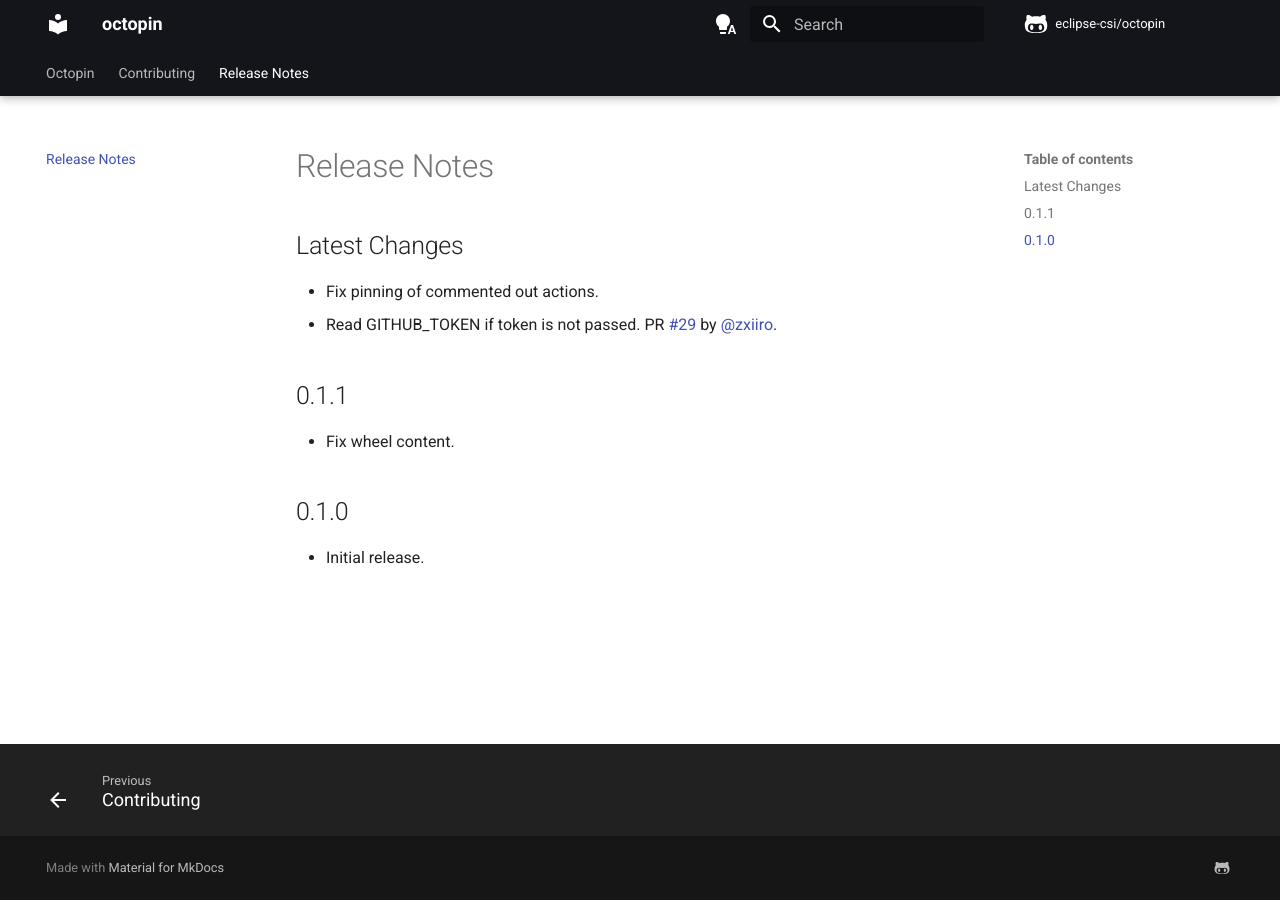
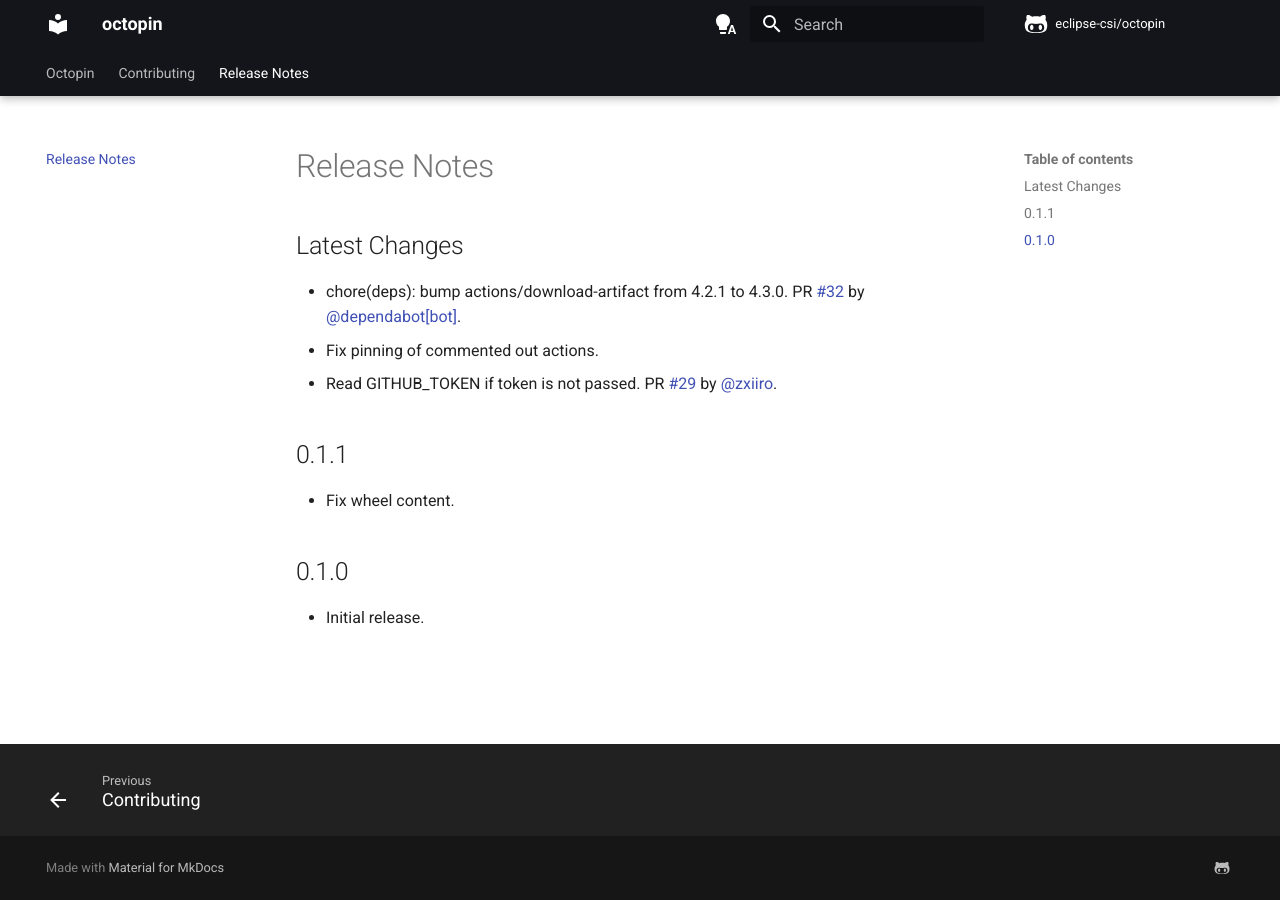
Before and after one commit to eclipse-csi/octopin, an MkDocs documentation site: the page built from docs/release-notes.md, in a window 1280 px wide. Built offline with MkDocs 1.6.1 and Material for MkDocs 9.7.7, drawn with Linux system fonts in a browser that asks for light colours; comment, search, counter and statistics services are not loaded.

Commit message:
📝 Update release notes
[skip ci]

```diff
--- a/docs/release-notes.md
+++ b/docs/release-notes.md
@@ -2,6 +2,7 @@
 
 ## Latest Changes
 
+* chore(deps): bump actions/download-artifact from 4.2.1 to 4.3.0. PR [#32](https://github.com/eclipse-csi/octopin/pull/32) by [@dependabot[bot]](https://github.com/apps/dependabot).
 * Fix pinning of commented out actions.
 * Read GITHUB_TOKEN if token is not passed. PR [#29](https://github.com/eclipse-csi/octopin/pull/29) by [@zxiiro](https://github.com/zxiiro).
 
```
